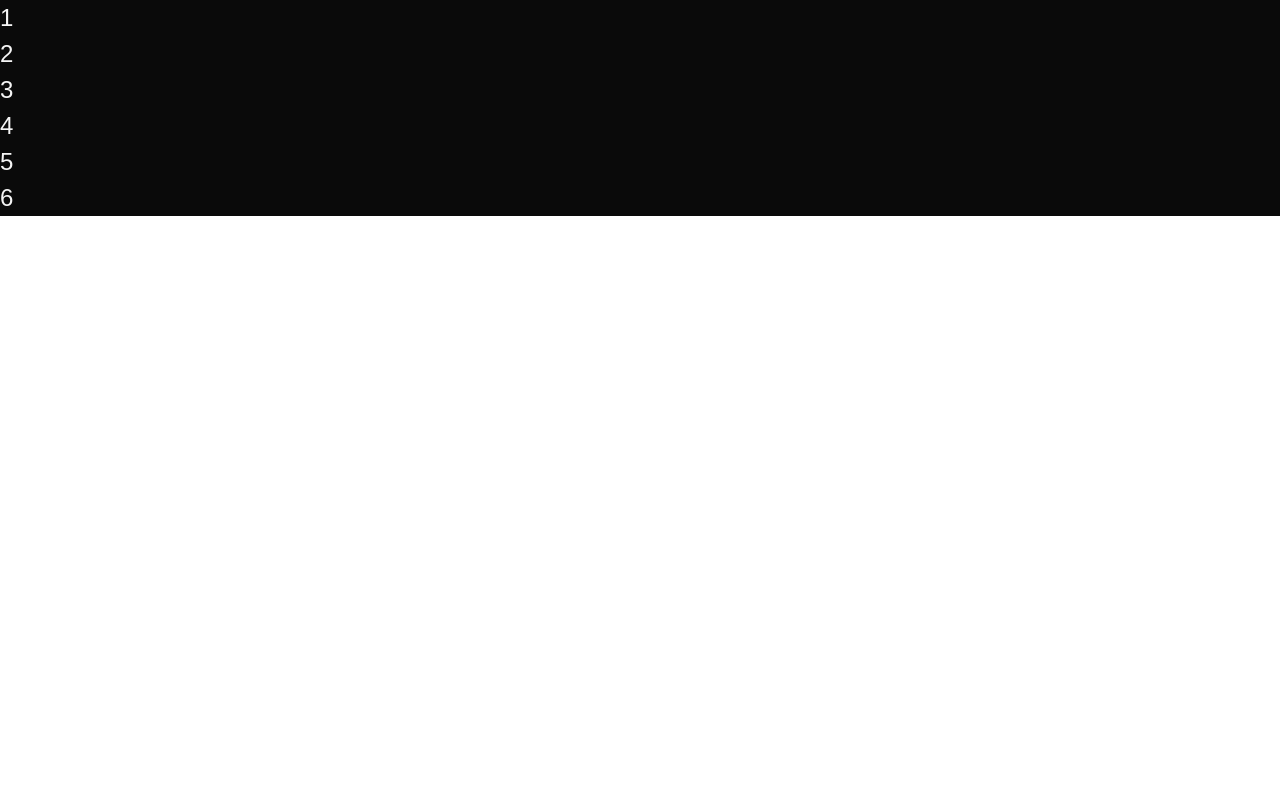
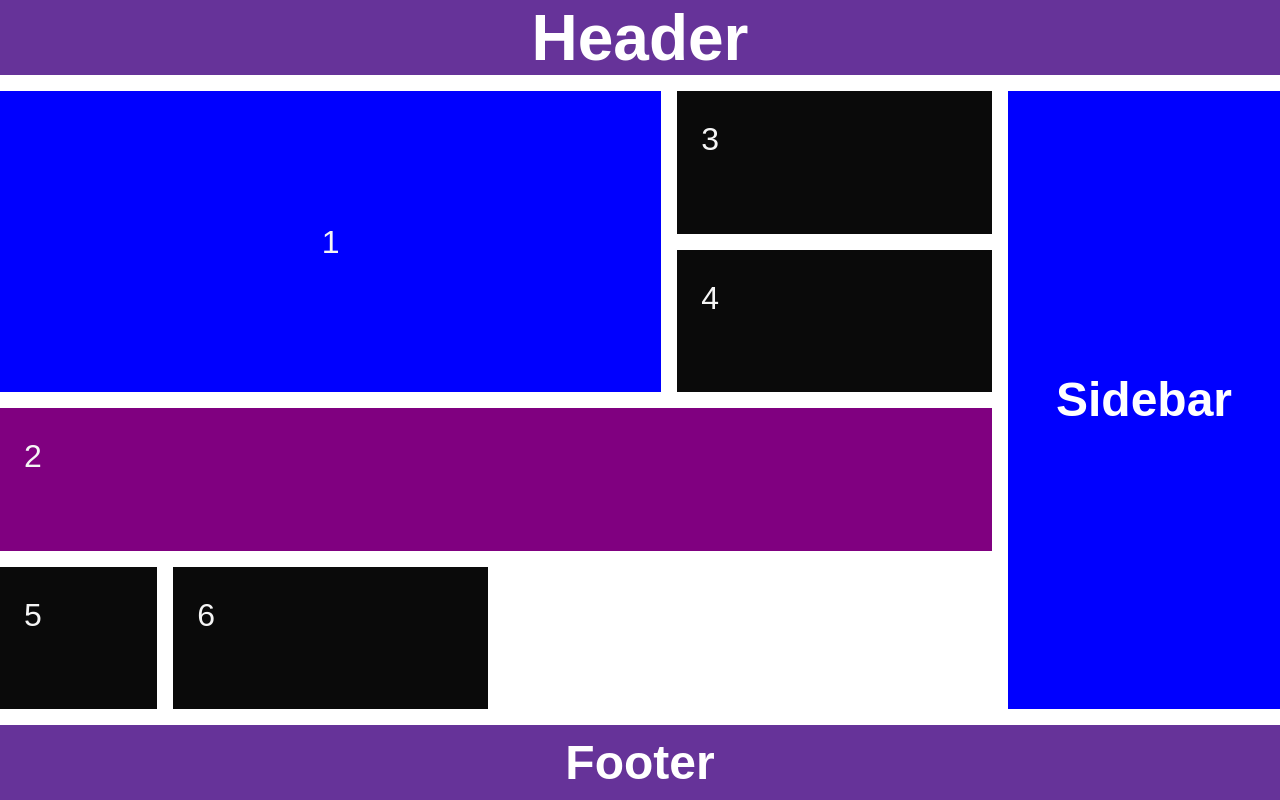
Before and after one commit to Bilal-kamran/Frontend-Practice, a plain HTML site: page CSS-Grid_practice/index.html in a window 1280 px wide. Drawn offline with Linux system fonts and the light colour scheme.

Commit message:
Completed the CSS grid practice project (although I just followed along)

```diff
--- a/CSS-Grid_practice/index.html
+++ b/CSS-Grid_practice/index.html
@@ -7,6 +7,7 @@
     <link rel="stylesheet" href="main.css">
   </head>
   <body>
+    <header class="header el"><h1>Header</h1></header>
     <main class="container">
       <div class="box">1</div>
       <div class="box">2</div>
@@ -15,5 +16,7 @@
       <div class="box">5</div>
       <div class="box">6</div>
     </main>
+    <aside class="sidebar el"><h2>Sidebar</h2></aside>
+    <footer class="footer el"><h2>Footer</h2></footer>
   </body>
 </html>
--- a/CSS-Grid_practice/main.css
+++ b/CSS-Grid_practice/main.css
@@ -6,16 +6,66 @@
 
 body {
   font-family: sans-serif;
-  font-size: 1.5rem;
+  font-size: 2rem;
   line-height: 1.5;
   min-height: 100vh;
+
+  display: grid;
+  grid-template-columns: repeat(9, 1fr);
+  grid-auto-rows: 75px auto 75px;
+  grid-template-areas:
+    "hd hd hd hd hd hd hd hd hd"
+    "mn mn mn mn mn mn mn sb sb"
+    "ft ft ft ft ft ft ft ft ft";
+  gap: 1rem;
+}
+
+.el {
+  background-color: rebeccapurple;
+  color: #fff;
+  display: grid;
+  place-content: center;
+}
+
+.header {
+  grid-area: hd;
+}
+
+.sidebar {
+  grid-area: sb;
+  background-color: #00f;
+}
+
+.footer {
+  grid-area: ft;
 }
 
 .container {
+  grid-area: mn;
+  min-height: 150px;
   display: grid;
+  grid-template-columns: repeat(2, 1fr 2fr);
+  grid-auto-rows: minmax(100px, auto);
+  gap: 1rem;
 }
 
 .box {
   background-color: #0A0A0A;
   color: #f5f5f5;
+  padding: 1.5rem;
 }
+
+.box:first-child {
+  background-color: #00f;
+  grid-column: 1 / 4;
+  grid-row: 1 / 3;
+
+  display: grid;
+  place-content: center;
+}
+
+.box:nth-child(2) {
+  background-color: purple;
+  grid-column: 1 / 5;
+  grid-row: 3 / 4;
+}
```
